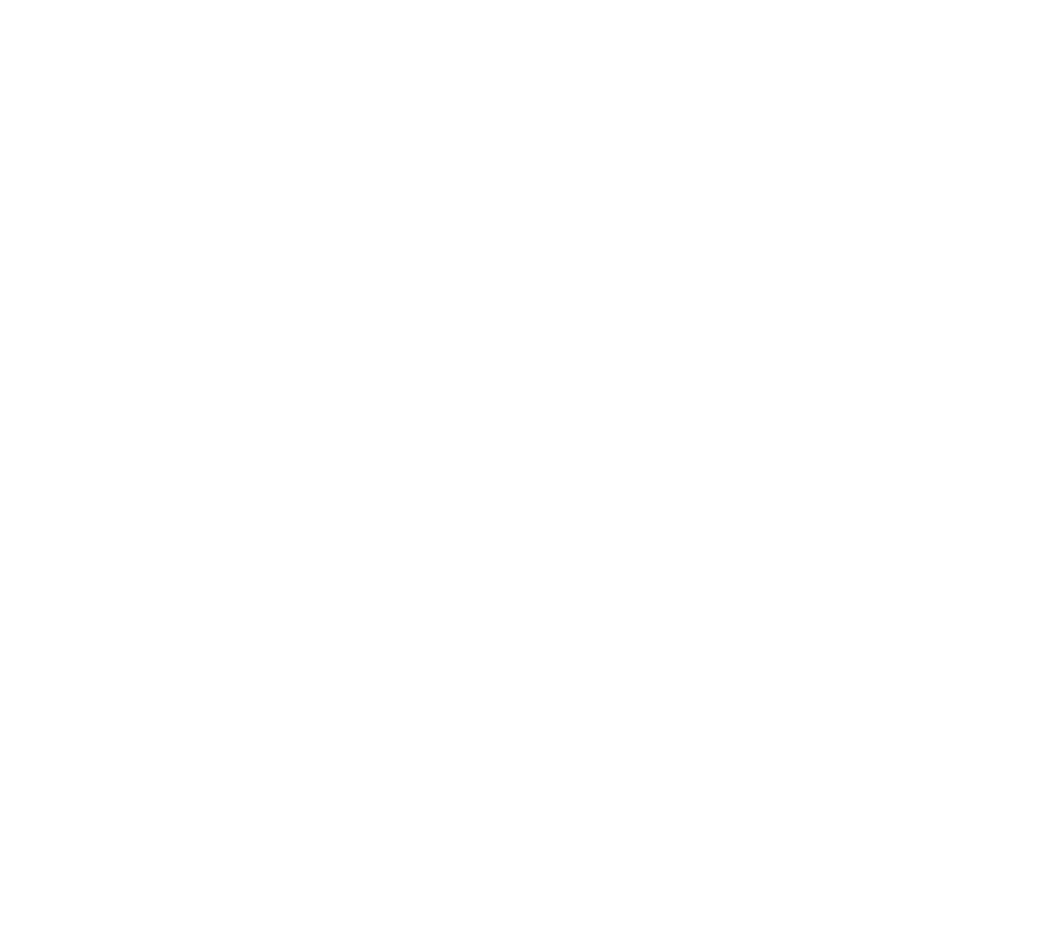
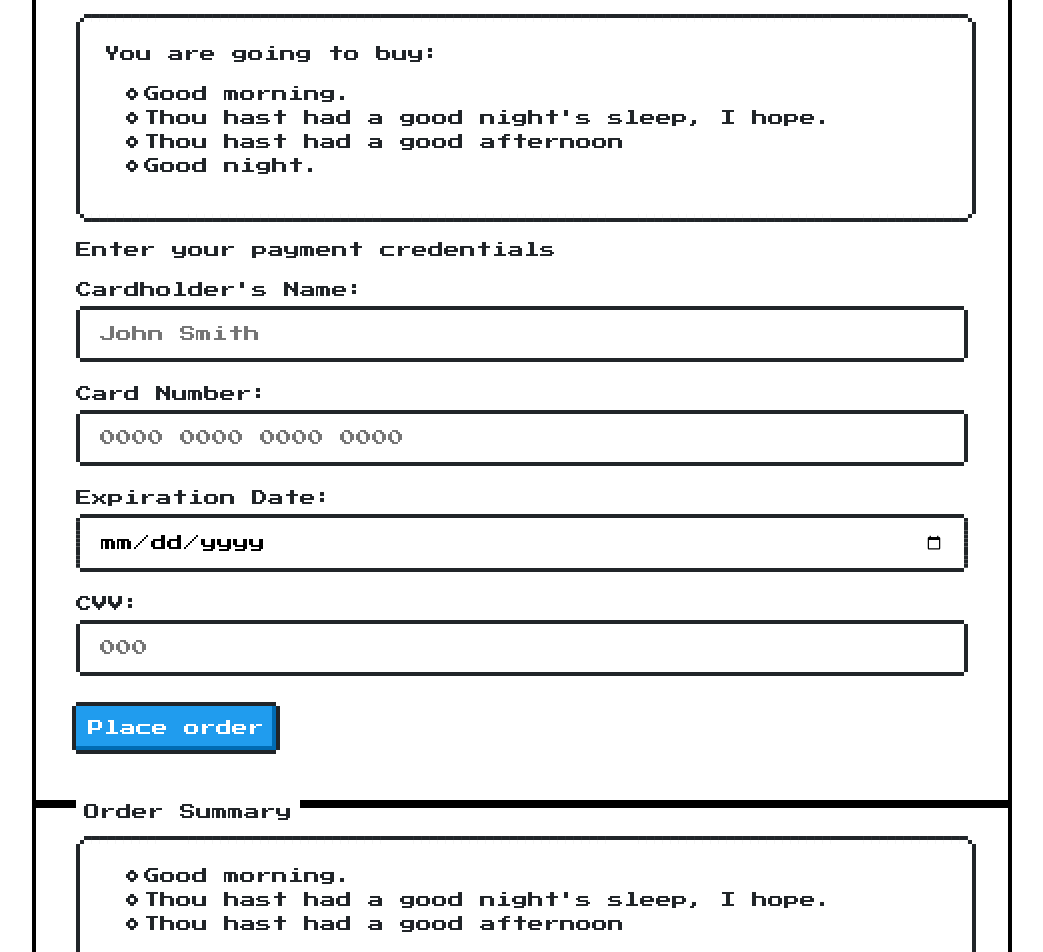
Before and after one commit to zakali22/goblin-storefront, a React app: page / in a window 1280 px wide. Shown: the part 1420-2372 px from the top of the page, without its empty margins (118-1161 px from the left). Before the commit the page ends 1205 px from the top, so only its background shows below. Built offline with nearby package versions, Linux system fonts and the light colour scheme.

Commit message:
Add checkout and order summary components

```diff
--- a/src/App.tsx
+++ b/src/App.tsx
@@ -3,6 +3,8 @@ import GlobalStyles from "./assets/styles/globalStyles"
 import Layout from "./components/Layout"
 import ProductListing from "./components/Products/ProductListing"
 import CartSummary from "./components/Cart/CartSummary"
+import Checkout from "./components/Checkout/Checkout"
+import OrderSummary from "./components/Checkout/OrderSummary"
 
 function App() {
   return (
@@ -11,6 +13,8 @@ function App() {
       <Layout>
         <ProductListing />
         <CartSummary />
+        <Checkout />
+        <OrderSummary />
       </Layout>
     </Fragment>
   );
--- a/src/assets/styles/globalStyles.js
+++ b/src/assets/styles/globalStyles.js
@@ -47,6 +47,10 @@ const globalStyles = createGlobalStyle`
         width: 100%;
         display: block;
     }
+
+    button.nes-btn {
+        margin: 30px 0;
+    }
 `
 
 export default globalStyles
--- a/src/assets/styles/index.js
+++ b/src/assets/styles/index.js
@@ -58,6 +58,8 @@ export const GridListing = styled.div`
 
 export const Wrapper = styled.div`
     position: relative;
+    margin: ${props => props.margin};
+    padding: ${props => props.padding};
 
     &.cart-icon-wrapper {
         .cart-icon-total {
@@ -108,3 +110,16 @@ export const ImageWrapper = styled.div`
         height: auto;
     }
 `
+
+export const Form = styled.form`
+    display: flex;
+    flex-direction: column;
+
+    button.nes-btn {
+        align-self: flex-start
+    }
+
+    & > .nes-field:not(:last-of-type) {
+        margin-bottom: 20px;
+    }
+`
--- /dev/null
+++ b/src/components/Checkout/Checkout.tsx
@@ -0,0 +1,12 @@
+import WrapperContainer from "../WrapperContainer"
+import CheckoutSummary from "./CheckoutSummary"
+import CheckoutForm from "./CheckoutForm"
+
+const Checkout = () => (
+    <WrapperContainer title="Checkout" padding="20px 40px">
+        <CheckoutSummary />
+        <CheckoutForm title="Enter your payment credentials" />
+    </WrapperContainer>
+)
+
+export default Checkout
--- /dev/null
+++ b/src/components/Checkout/CheckoutForm.tsx
@@ -0,0 +1,32 @@
+import {Wrapper, Form} from "../../assets/styles/index"
+
+type CheckoutFormProps = {
+    title?: string
+}
+
+const CheckoutForm = ({title}: CheckoutFormProps) => (
+    <Wrapper margin="20px 0">
+        {title && <p>{title}</p>}
+        <Form>
+            <Wrapper className="nes-field">
+                <label htmlFor="card_name">Cardholder's Name:</label>
+                <input type="text" id="card_name" className="nes-input" placeholder="John Smith" />
+            </Wrapper>
+            <Wrapper className="nes-field">
+                <label htmlFor="card_number">Card Number:</label>
+                <input type="number" id="card_number" className="nes-input" placeholder="0000 0000 0000 0000"/>
+            </Wrapper>
+            <Wrapper className="nes-field">
+                <label htmlFor="expiration">Expiration Date:</label>
+                <input type="date" id="expiration" className="nes-input"/>
+            </Wrapper>
+            <Wrapper className="nes-field">
+                <label htmlFor="cvv">CVV:</label>
+                <input type="number" id="cvv" className="nes-input" placeholder="000"/>
+            </Wrapper>
+            <button type="button" className="nes-btn is-primary">Place order</button>
+        </Form>
+    </Wrapper>
+)
+
+export default CheckoutForm
--- /dev/null
+++ b/src/components/Checkout/CheckoutSummary.tsx
@@ -0,0 +1,17 @@
+import WrapperContainer from "../WrapperContainer"
+
+const CheckoutSummary = () => (
+    <WrapperContainer rounded>
+        <p>You are going to buy:</p>
+        <div className="lists">
+            <ul className="nes-list is-circle">
+                <li>Good morning.</li>
+                <li>Thou hast had a good night's sleep, I hope.</li>
+                <li>Thou hast had a good afternoon</li>
+                <li>Good night.</li>
+            </ul>
+        </div>
+    </WrapperContainer>
+)
+
+export default CheckoutSummary
--- /dev/null
+++ b/src/components/Checkout/OrderSummary.tsx
@@ -0,0 +1,18 @@
+import WrapperContainer from "../WrapperContainer"
+
+const OrderSummary = () => (
+    <WrapperContainer title="Order Summary" padding="20px 40px">
+        <WrapperContainer rounded>
+            <div className="lists">
+                <ul className="nes-list is-circle">
+                    <li>Good morning.</li>
+                    <li>Thou hast had a good night's sleep, I hope.</li>
+                    <li>Thou hast had a good afternoon</li>
+                </ul>
+            </div>
+        </WrapperContainer>
+        <button type="button" className="nes-btn is-primary">Back to the store</button>
+    </WrapperContainer>
+)
+
+export default OrderSummary
--- a/src/components/WrapperContainer.tsx
+++ b/src/components/WrapperContainer.tsx
@@ -2,14 +2,15 @@ import React from "react"
 import {Container} from "../assets/styles/index"
 
 type WrapperContainerProps = {
-    title: string,
+    title?: string,
     centered?: boolean,
-    padding?: string
+    padding?: string,
+    rounded?: boolean
 }
 
-const WrapperContainer: React.FC<WrapperContainerProps> = ({children, title, centered, padding}) => (
-    <Container padding={padding} className={`nes-container ${title ? 'with-title' : ''} ${centered ? 'is-centered' : ''}`}>
-        <p className="title">{title}</p>
+const WrapperContainer: React.FC<WrapperContainerProps> = ({children, title, centered, padding, rounded}) => (
+    <Container padding={padding} className={`nes-container ${title ? 'with-title' : ''} ${centered ? 'is-centered' : ''} ${rounded ? 'is-rounded' : ''}`}>
+        {title && <p className="title">{title}</p>}
         {children}
     </Container>
 )
```
